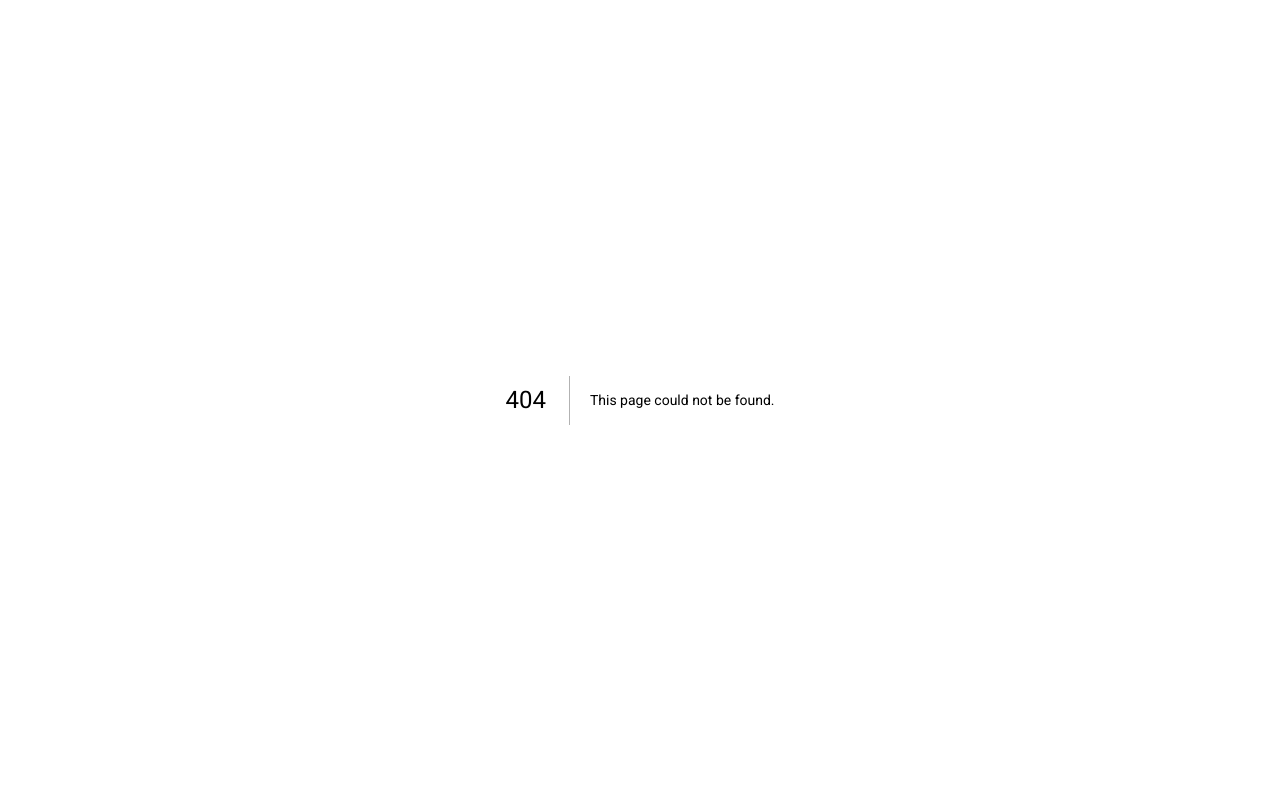
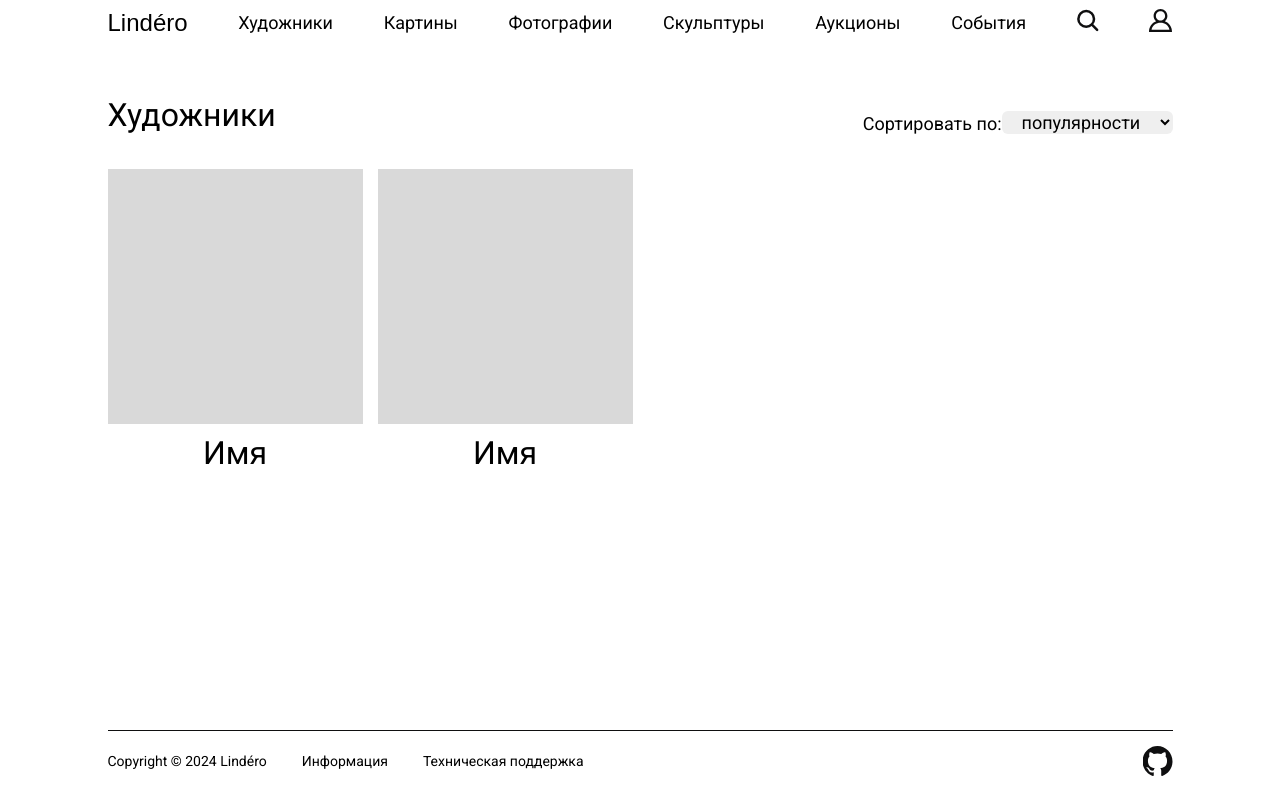
Before and after one commit to raiden-20/online_gallery_frontend, a Next.js app: page /artists in a window 1280 px wide. Before the commit this address had no page. Built offline with nearby package versions, Linux system fonts and the light colour scheme; no server answers; a web font is replaced by a local one.

Commit message:
created artists page

```diff
--- /dev/null
+++ b/src/app/artists/page.tsx
@@ -0,0 +1,7 @@
+import {Root} from "@/components/main/main/Root";
+
+const Artists = () => {
+    return <Root/>
+}
+
+export default Artists
--- /dev/null
+++ b/src/components/categories/artists/Artists.tsx
@@ -0,0 +1,40 @@
+import {useRouter} from "next/navigation";
+import Image from "next/image";
+
+import artists_scss from '@/scss/components/categories/Artists.module.scss'
+
+import default_ava from '@/assets/default/default_ava_nav.svg'
+
+export const Artists = () => {
+    const router = useRouter()
+
+    return (
+        <section className={artists_scss.root}>
+            <header className={artists_scss.header}>
+                <div className={artists_scss.page_title}>Художники</div>
+                <section className={artists_scss.sort_section}>
+                    <div>Сортировать по:</div>
+                    <select className={artists_scss.select}>
+                        <option value="popular">популярности</option>
+                        <option value="alphabet">алфавиту</option>
+                    </select>
+                </section>
+            </header>
+            <main>
+                <ul className={artists_scss.users}>
+                    <li className={artists_scss.one_user}>
+                        <Image src={default_ava} className={artists_scss.one_user_avatar}
+                               alt={'default_ava'} width={0} height={0}/>
+                        <div className={artists_scss.one_user_name}>Имя</div>
+                    </li>
+                    <li className={artists_scss.one_user}>
+                        <Image src={default_ava} className={artists_scss.one_user_avatar}
+                               alt={'default_ava'} width={0} height={0}/>
+                        <div className={artists_scss.one_user_name}>Имя</div>
+                    </li>
+
+                </ul>
+            </main>
+        </section>
+    )
+}
--- a/src/components/main/main/Root.tsx
+++ b/src/components/main/main/Root.tsx
@@ -9,19 +9,21 @@ import {ProfileRoot} from "@/components/profile/ProfileRoot";
 import React from "react";
 import {SettingsRoot} from "@/components/settings/SettingsRoot";
 import {FooterComponent} from "@/components/main/main/navigation/FooterComponent";
+import {Artists} from "@/components/categories/artists/Artists";
 
 export const Root = () => {
     const pathname = usePathname().split('/')
-    const pathnameThird = '/' + pathname[1]
+    const main_path = '/' + pathname[1]
 
     return (
         <section className={root_scss.page}>
             <section className={root_scss.root}>
                 <NavigationComponent/>
                 <main>
-                    {pathnameThird === PATHS_CATEGORY.AUTH ? <Auth_main/> :
-                    pathnameThird === PATHS_CATEGORY.PROFILE ? <ProfileRoot/> :
-                    pathnameThird === PATHS_CATEGORY.SETTINGS ? <SettingsRoot/> : null
+                    {main_path === PATHS_CATEGORY.AUTH ? <Auth_main/> :
+                    main_path === PATHS_CATEGORY.PROFILE ? <ProfileRoot/> :
+                    main_path === PATHS_CATEGORY.SETTINGS ? <SettingsRoot/> :
+                    main_path === PATHS_CATEGORY.ARTISTS ? <Artists/> : null
                     }
                 </main>
                 <FooterComponent/>
--- a/src/components/main/main/navigation/NavigationComponent.tsx
+++ b/src/components/main/main/navigation/NavigationComponent.tsx
@@ -36,7 +36,7 @@ export const NavigationComponent = () => {
                 </button>
             </li>
             <li>
-                <button>
+                <button onClick={() => router.push(MAIN_PATHS.ARTISTS)}>
                     Художники
                 </button>
             </li>
--- a/src/paths/main.ts
+++ b/src/paths/main.ts
@@ -7,12 +7,14 @@ export const PATHS_CATEGORY = {
     MAIN: '/main',
     AUTH: '/auth',
     PROFILE: '/profile',
-    SETTINGS: '/settings'
+    SETTINGS: '/settings',
+    ARTISTS: '/artists'
 }
 
 export const MAIN_PATHS = {
     MAIN: PATHS_CATEGORY.MAIN,
     AUTH: PATHS_CATEGORY.AUTH,
     PROFILE: PATHS_CATEGORY.PROFILE,
-    SETTINGS: PATHS_CATEGORY.SETTINGS
+    SETTINGS: PATHS_CATEGORY.SETTINGS,
+    ARTISTS: PATHS_CATEGORY.ARTISTS
 }
--- /dev/null
+++ b/src/scss/components/categories/Artists.module.css
@@ -0,0 +1,45 @@
+.root {
+  padding: 35px 0;
+  display: flex;
+  flex-flow: column;
+  gap: 35px;
+}
+
+.header {
+  display: flex;
+  justify-content: space-between;
+}
+.header .page_title {
+  font-size: 32px;
+}
+.header .sort_section {
+  display: flex;
+  align-items: end;
+}
+.header .sort_section .select {
+  border: none;
+  height: min-content;
+  width: min-content;
+}
+
+.users {
+  display: flex;
+  flex-wrap: wrap;
+  gap: 15px;
+}
+.users .one_user {
+  display: flex;
+  flex-flow: column;
+  gap: 10px;
+}
+.users .one_user .one_user_avatar {
+  width: 255px;
+  height: 255px;
+  object-fit: cover;
+}
+.users .one_user .one_user_name {
+  font-size: 32px;
+  text-align: center;
+}
+
+/*# sourceMappingURL=Artists.module.css.map */
--- /dev/null
+++ b/src/scss/components/categories/Artists.module.scss
@@ -0,0 +1,66 @@
+
+$root-gap: 35px;
+$root-padding: 35px 0;
+
+$page-title-size: 32px;
+
+$users-gap: 15px;
+
+$one-user-gap: 10px;
+$one-user-avatar-size: 255px;
+$one-user-name-size: 32px;
+
+.root {
+  padding: $root-padding;
+
+  display: flex;
+  flex-flow: column;
+  gap: $root-gap;
+}
+
+.header {
+  display: flex;
+  justify-content: space-between;
+
+  .page_title {
+    font-size: $page-title-size;
+  }
+
+  .sort_section {
+    display: flex;
+
+    align-items: end;
+
+    .select {
+      border: none;
+
+      height: min-content;
+      width: min-content;
+    }
+  }
+}
+
+.users {
+  display: flex;
+  flex-wrap: wrap;
+
+  gap: $users-gap;
+
+  .one_user {
+    display: flex;
+    flex-flow: column;
+
+      gap: $one-user-gap;
+
+    .one_user_avatar {
+      width: $one-user-avatar-size;
+      height: $one-user-avatar-size;
+      object-fit: cover;
+    }
+
+    .one_user_name {
+      font-size: $one-user-name-size;
+      text-align: center;
+    }
+  }
+}
```
Also changed, not shown: 1 other file (tests, documents, lock files or other folders).
